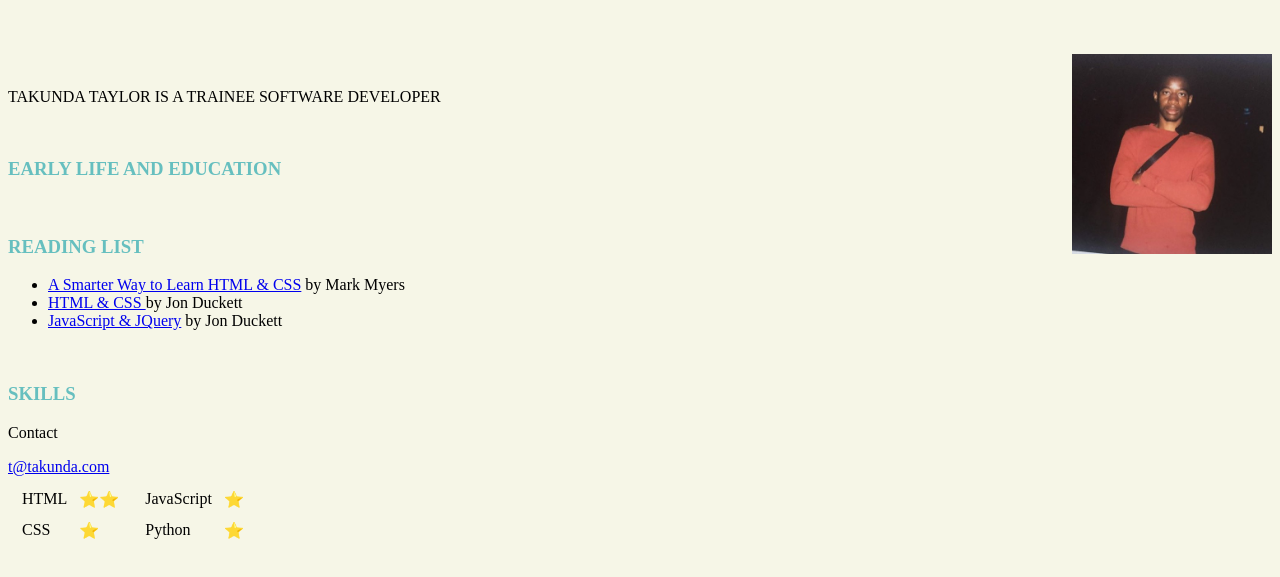
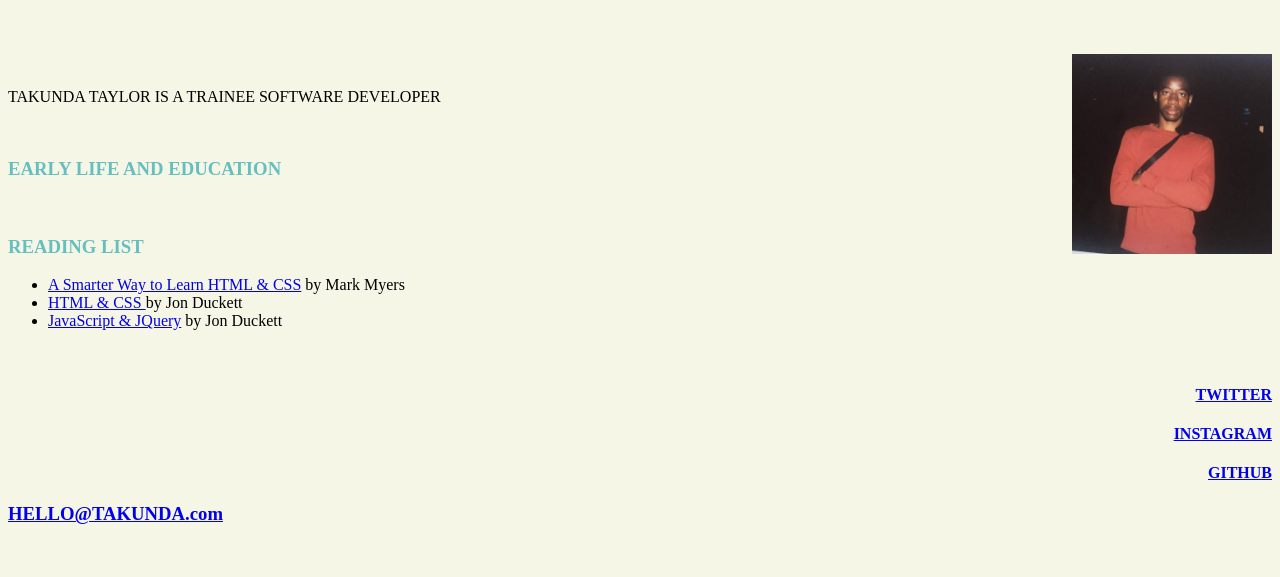
Before and after one commit to takucodes/Resume, a plain HTML site: page index.html in a window 1280 px wide. Shown: the part 219-796 px from the top of the page. Drawn offline with Linux system fonts and the light colour scheme.

Commit message:
SOCIAL MEDIA + GITHUB ADDED SKILLS TABLE REMOVED NOT USEFUL ALSO <STYLE> ADDED TO ALIGN SOCIAL ACCOUNTS TOWARDS THE RIGHT

```diff
--- a/index.html
+++ b/index.html
@@ -5,6 +5,14 @@
   <meta charset="utf-8">
   <title>Takunda Taylor</title>
     <link rel="stylesheet" href="css/styles.css">
+<style >
+  h4 {
+
+    text-align: right;
+
+  }
+
+</style>
 </head>
 <body>
   <h1>TAKUNDA TAYLOR</h1>
@@ -22,44 +30,12 @@
         href="https://www.amazon.co.uk/JavaScript-JQuery-Interactive-Front-End-Development/dp/1118531647/ref=pd_bxgy_img_1/259-6473259-1576523?pd_rd_w=RK6fJ&pf_rd_p=424ee22f-2317-49a5-9cbb-bc8836ac7d96&pf_rd_r=G7FDH7H11ZVZ1WV3121D&pd_rd_r=c5a49ccb-9c99-4b69-8756-6c58d315c43c&pd_rd_wg=PUlLN&pd_rd_i=1118531647&psc=1">JavaScript
         & JQuery</a> by Jon Duckett</li>
   </ul>
-  <br>
-  <h3>SKILLS</h3>
 
-    <table>
-
-      <tr>
-        <td>
-          <table cellspacing=10>
-            <tr>
-              <td>HTML</td>
-              <td>&#11088;&#11088;</td>
-            <tr>
-              <td>CSS</td>
-              <td>&#11088;</td>
-            </tr>
-      </tr>
-
-    </table>
-
-    <td>
-      <table cellspacing=10>
-        <tr>
-          <td>JavaScript</td>
-          <td>&#11088;</td>
-        <tr>
-          <td>Python</td>
-          <td>&#11088;</td>
-        </tr>
-
-      </table>
-
-    </td>
-
-
-    <p>Contact</p>
-    <a href="mailto:tchirewa@gmail.com">t@takunda.com</a>
-
-
+    <br>
+<h4><a href="https://twitter.com/takucodes">TWITTER</a> </h4>
+<h4><a href="https://instagram.com/takucodes">INSTAGRAM</a"></h4>
+<h4><a href="https://github.com/takucodes">GITHUB</a></h4>
+<h3><a href="mailto:tchirewa@gmail.com">HELLO@TAKUNDA.com</a></h3>
 </body>
 
 </html>
```
